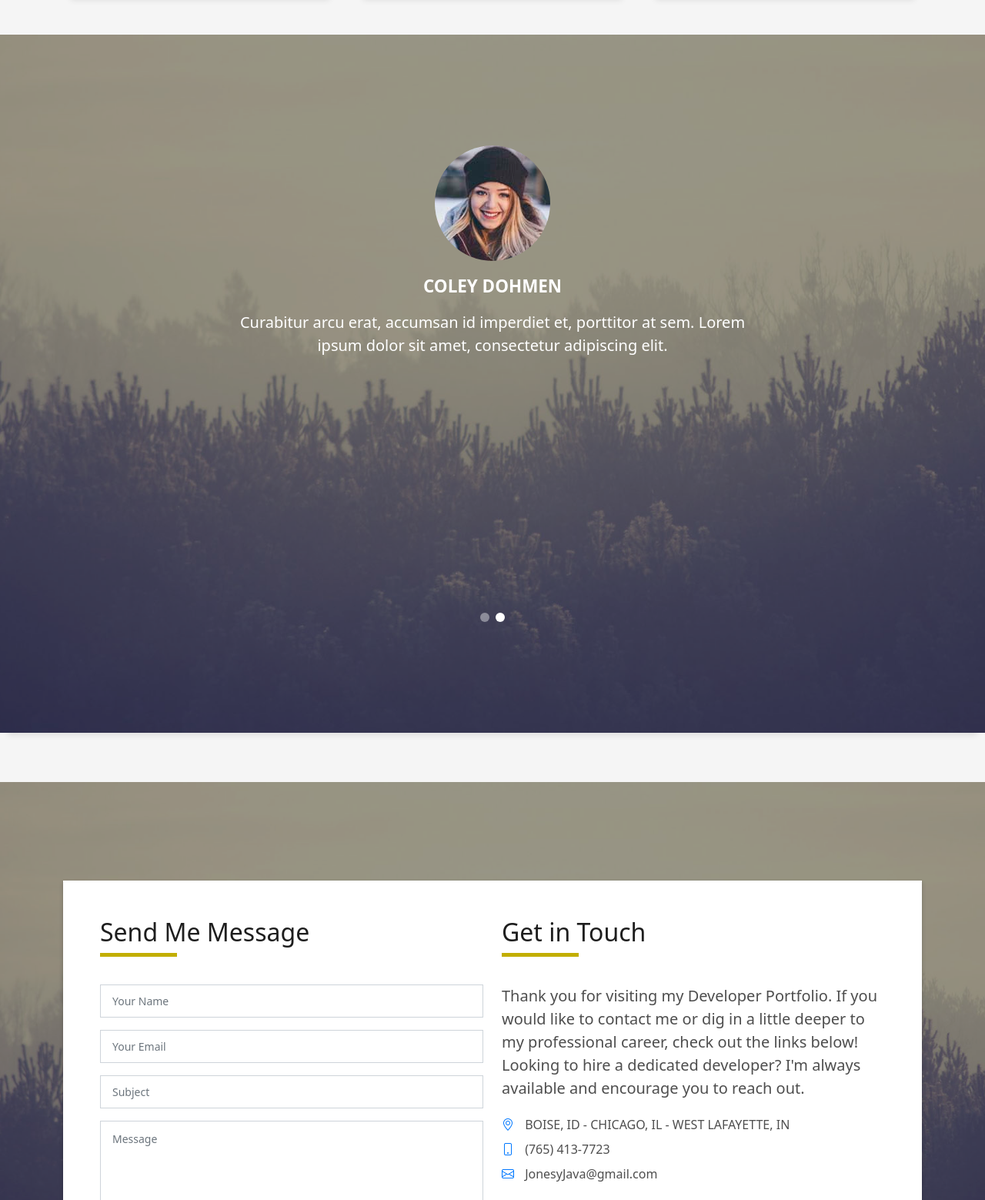
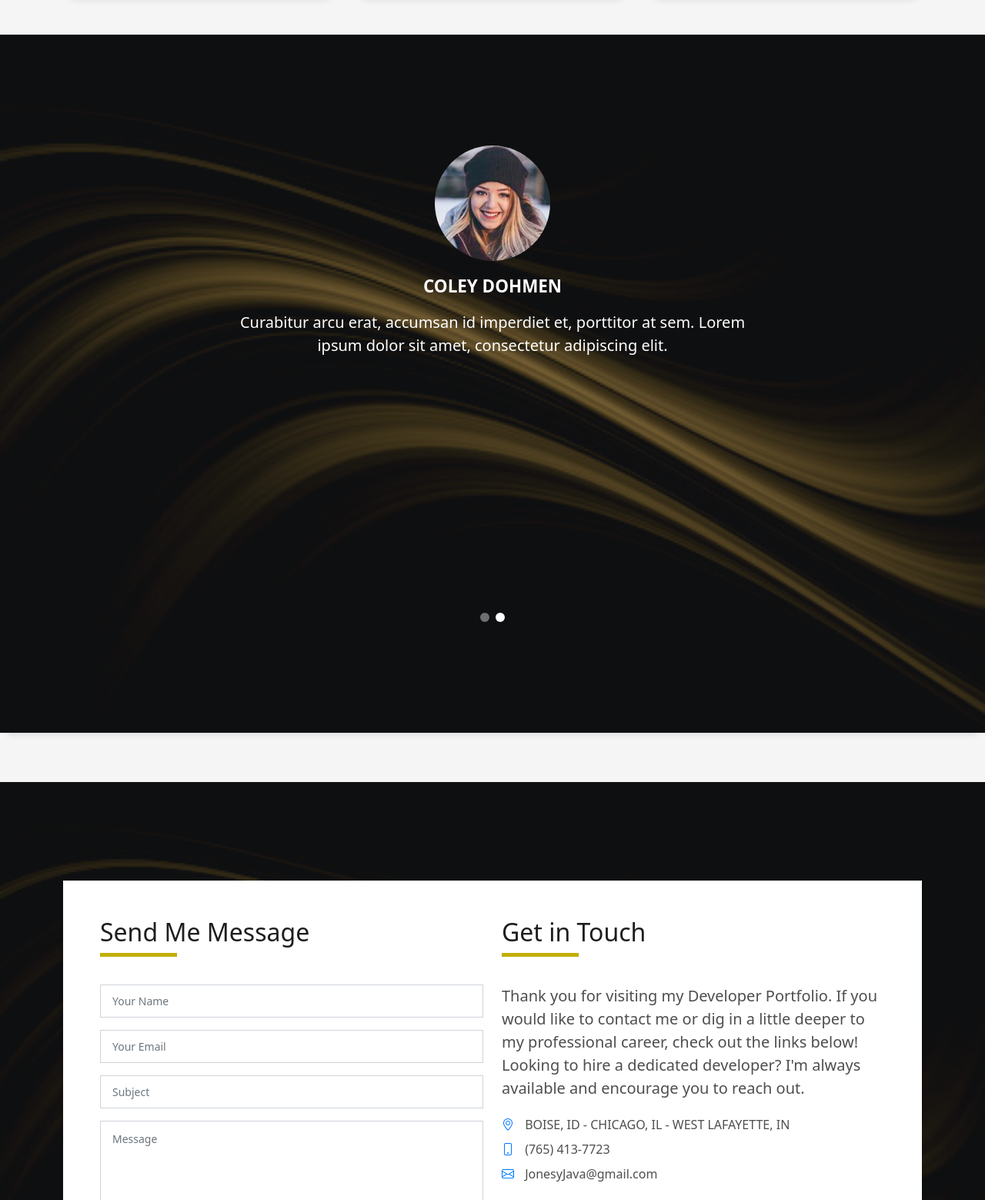
Before and after one commit to JonesyJava/DevFolio, a plain HTML site: page index.html in a window 1280 px wide. Shown: the part 4326-5885 px from the top of the page at 77% size. Drawn offline with Linux system fonts and the light colour scheme.

Commit message:
changed background overlay

```diff
--- a/index.html
+++ b/index.html
@@ -530,7 +530,7 @@
     </section><!-- End Portfolio Section -->
 
     <!-- ======= Testimonials Section ======= -->
-    <div class="testimonials paralax-mf bg-image" style="background-image: url(assets/img/overlay-bg.jpg)">
+    <div class="testimonials paralax-mf bg-image" style="background-image: url(assets/img/background-bg.jpg)">
       <div class="overlay-mf"></div>
       <div class="container">
         <div class="row">
@@ -694,7 +694,7 @@
     <!-- </section>End Blog Section -->
 
     <!-- ======= Contact Section ======= -->
-    <section id="contact" class="paralax-mf footer-paralax bg-image sect-mt4 route" style="background-image: url(assets/img/overlay-bg.jpg)">
+    <section id="contact" class="paralax-mf footer-paralax bg-image sect-mt4 route" style="background-image: url(assets/img/background-bg.jpg)">
       <div class="overlay-mf"></div>
       <div class="container">
         <div class="row">
```
Also changed, not shown: assets/img/background-bg.jpg (added).
